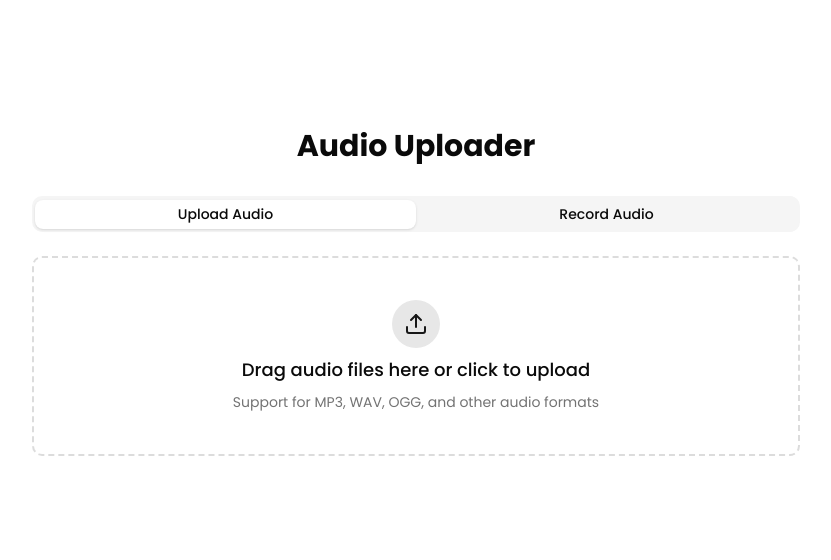
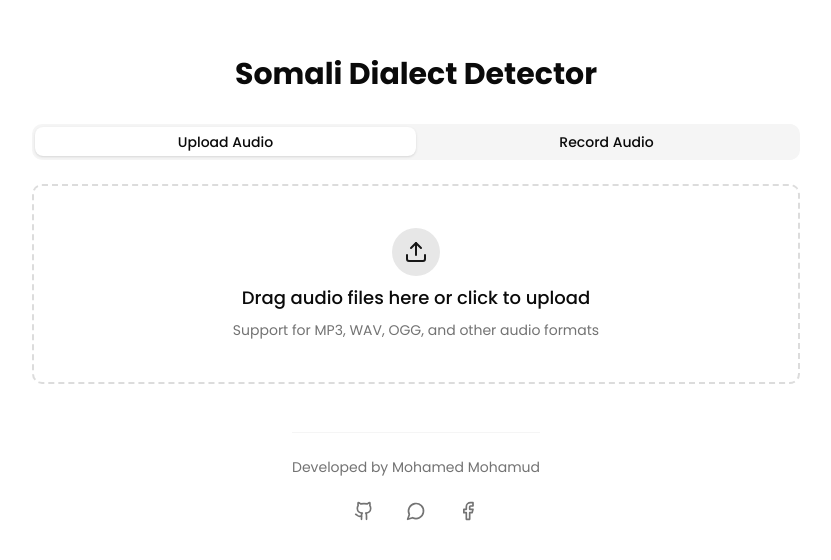
Before and after one commit to mohamed-tsx/Somali-Dialect-Detector, a React (Vite) app in the folder Client/: page / in a window 1280 px wide. Shown: the part 108-668 px from the top of the page, without its empty margins (224-1055 px from the left). Built offline with nearby package versions, Linux system fonts and the light colour scheme.

Commit message:
update app title to Somali Dialect Detector; add developer credit footer and social links; change audio file format to MP3

```diff
--- a/Client/src/App.tsx
+++ b/Client/src/App.tsx
@@ -1,12 +1,48 @@
+import { Facebook, Github, MessageCircle } from "lucide-react";
 import AudioUploader from "./AudioUpload";
 
 export default function App() {
   return (
     <main className="flex min-h-screen flex-col items-center justify-center p-4 md:p-24">
       <div className="w-full max-w-3xl">
-        <h1 className="mb-8 text-center text-3xl font-bold">Audio Uploader</h1>
+        <h1 className="mb-8 text-center text-3xl font-bold">
+          Somali Dialect Detector
+        </h1>
         <AudioUploader />
       </div>
+      {/* Developer Credit Footer */}
+      <footer className="mt-12 pt-6 border-t border-muted">
+        <div className="flex flex-col items-center justify-center space-y-4">
+          <p className="text-sm text-muted-foreground">
+            Developed by Mohamed Mohamud
+          </p>
+          <div className="flex items-center space-x-4">
+            <a
+              href="https:/github.com/mohamed-tsx"
+              target="_blank"
+              className="p-2 rounded-full hover:bg-muted transition-colors"
+              aria-label="GitHub"
+            >
+              <Github className="h-5 w-5 text-muted-foreground hover:text-primary" />
+            </a>
+            <a
+              href=""
+              target="_blank"
+              className="p-2 rounded-full hover:bg-muted transition-colors"
+              aria-label="WhatsApp"
+            >
+              <MessageCircle className="h-5 w-5 text-muted-foreground hover:text-primary" />
+            </a>
+            <a
+              href="#"
+              className="p-2 rounded-full hover:bg-muted transition-colors"
+              aria-label="Facebook"
+            >
+              <Facebook className="h-5 w-5 text-muted-foreground hover:text-primary" />
+            </a>
+          </div>
+        </div>
+      </footer>
     </main>
   );
 }
--- a/Client/src/components/audio-recorder.tsx
+++ b/Client/src/components/audio-recorder.tsx
@@ -50,10 +50,10 @@ export default function AudioRecorder({
           type: "audio/wav",
         });
         const fileName = `recording-${new Date()
-          .toISOString()
-          .replace(/[:.]/g, "-")}.wav`;
+          .toDateString()
+          .replace(/[:.]/g, "-")}.mp3`;
         const audioFile = new File([audioBlob], fileName, {
-          type: "audio/wav",
+          type: "audio/mp3",
         });
 
         setRecordedAudio(audioFile);
```
